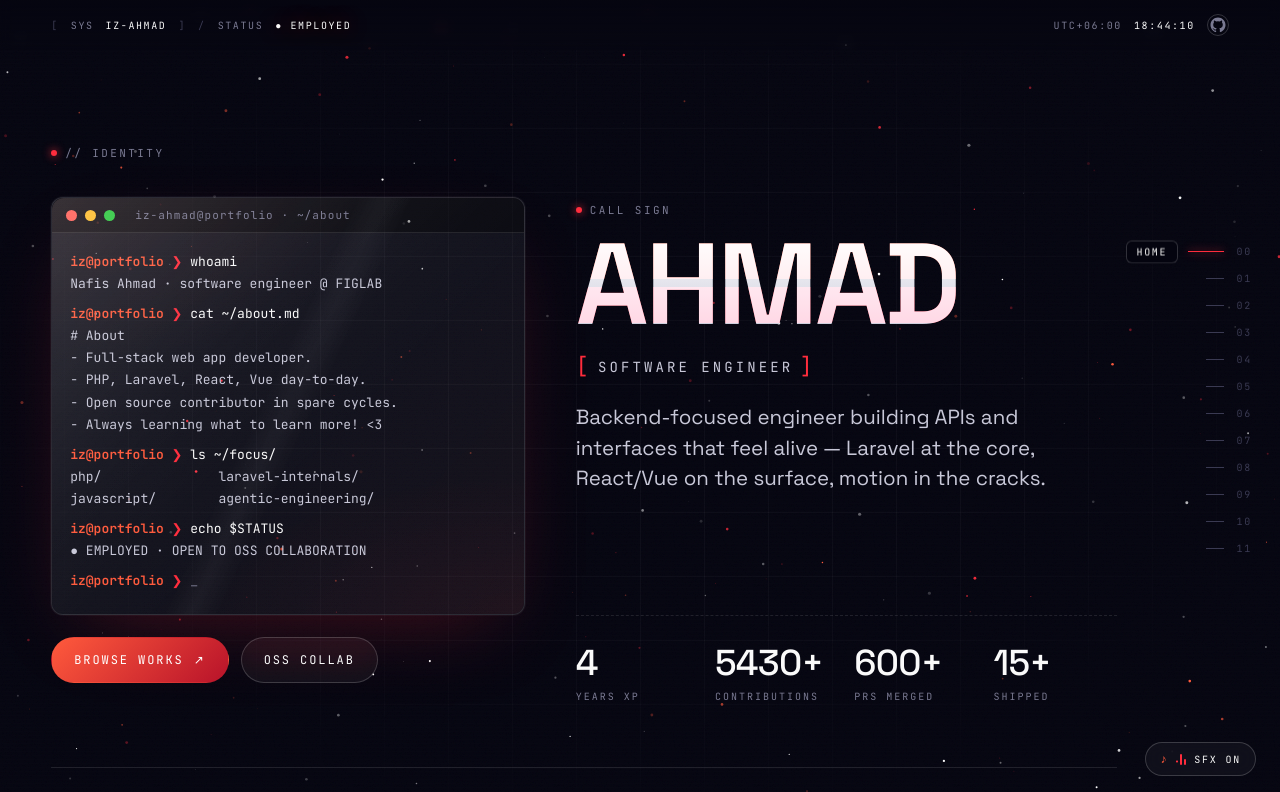
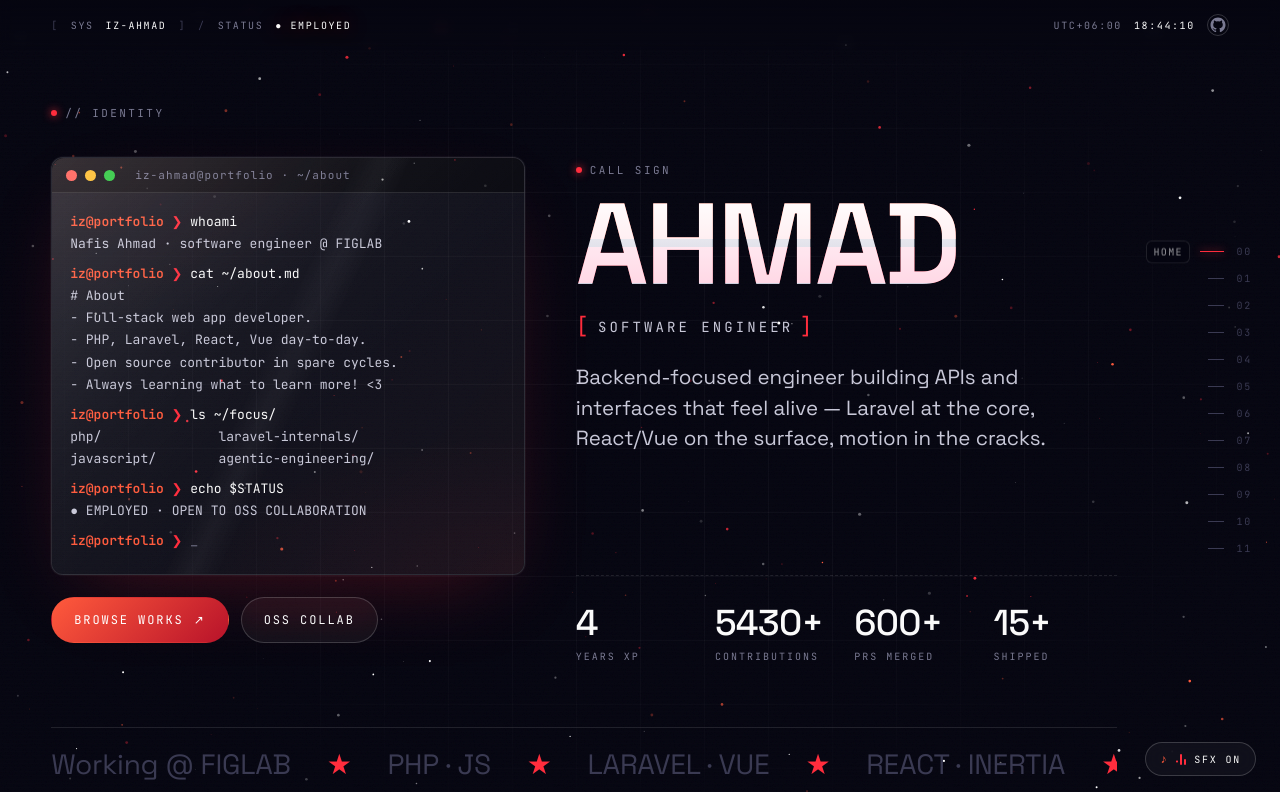
Before and after one commit to iz-ahmad/portfolio, a Next.js app: page / in a window 1280 px wide. Shown: the top 792 px of the page. Built offline with nearby package versions, Linux system fonts and the light colour scheme; no server answers.

Commit message:
tweak nav-dot tick width, hero padding, hero-name size, tooltip padding

```diff
--- a/src/styles/sections-styles.css
+++ b/src/styles/sections-styles.css
@@ -51,22 +51,22 @@
 }
 .nav-dot-num { color: var(--ink-3); width: 18px; }
 .nav-dot-tick {
-  width: 18px; height: 1px; background: var(--ink-3);
+  width: 16px; height: 1px; background: var(--ink-3);
   transition: width 200ms, background 200ms;
 }
 .nav-dot-label { opacity: 0; transition: opacity 200ms; }
 .nav-dot:hover,
 .nav-dot.active { color: var(--ink-0); }
 .nav-dot:hover .nav-dot-tick,
-.nav-dot.active .nav-dot-tick { width: 36px; background: var(--red); box-shadow: 0 0 8px var(--red); }
-.nav-dot:hover .nav-dot-label,
-.nav-dot.active .nav-dot-label { opacity: 1; }
+.nav-dot.active .nav-dot-tick { width: 24px; background: var(--red); box-shadow: 0 0 8px var(--red); }
+.nav-dot.active .nav-dot-label { opacity: .6; }
+.nav-dot:hover .nav-dot-label { opacity: 1; }
 
 /* Hero */
 .hero {
   position: relative; z-index: 2;
   min-height: 100vh;
-  padding: 140px var(--gutter) 40px;
+  padding: 100px var(--gutter) 40px;
   max-width: var(--max-w);
   margin: 0 auto;
 }
@@ -117,7 +117,7 @@
 
 .hero-tag { margin-bottom: 14px; }
 .hero-name {
-  font-size: clamp(52px, 9vw, 130px);
+  font-size: clamp(52px, 9vw, 124px);
   margin: 0 0 18px; line-height: 0.92;
   font-weight: 600;
   background: linear-gradient(180deg, #fff 0%, #c8c8d8 100%);
@@ -177,8 +177,8 @@
 .now-card-lg { grid-column: span 4; grid-row: span 2; }
 .now-title { font-family: var(--font-display); font-size: 20px; margin: 4px 0; line-height: 1.3; letter-spacing: -0.01em; }
 .now-card-lg .now-title { font-size: clamp(22px, 2.2vw, 30px); }
-.now-mono { font-family: var(--font-mono); font-size: 14px !important; color: var(--red); }
-.now-desc { font-size: 14px; color: var(--ink-1); line-height: 1.5; margin: 0 0 8px 0; }
+.now-mono { font-family: var(--font-mono); font-size: 14px !important; }
+.now-desc { font-size: 14px; color: var(--ink-1); line-height: 1.5; margin: 0 0 18px 0; }
 .now-stack { display: flex; gap: 8px; flex-wrap: wrap; }
 .now-sub { font-size: 11px; letter-spacing: 0.08em; }
 .now-row { display: flex; align-items: center; gap: 12px; font-size: 11px; color: var(--ink-1); margin-top: auto; padding-top: 8px; border-top: 1px dashed var(--hair); }
@@ -597,12 +597,12 @@ kbd {
   white-space: nowrap;
   max-width: none;
   overflow: visible;
-  padding: 4px 10px;
+  padding: 4px 6px;
   background: rgba(5, 5, 16, 0.92);
   border: 1px solid var(--hair-strong);
   border-radius: 6px;
   font-size: 10px;
-  letter-spacing: 0.16em;
+  letter-spacing: 0.14em;
   backdrop-filter: blur(10px);
   pointer-events: none;
   opacity: 0;
```
